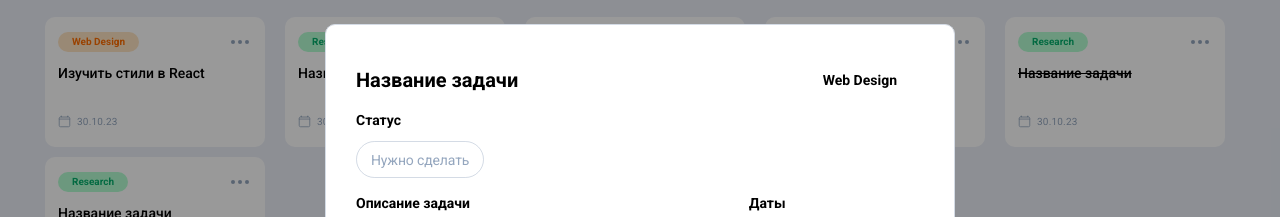
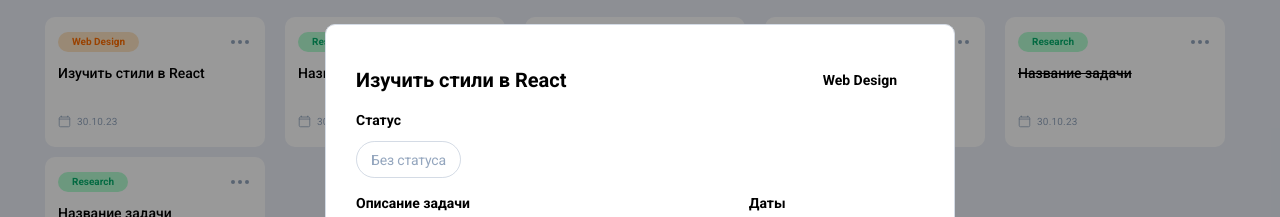
Before and after one commit to AlexxGutt/skypro-kanban, a React (Vite) app: page /card/1 in a window 1280 px wide. Shown: the part 127-344 px from the top of the page. Built offline with nearby package versions, Linux system fonts and the light colour scheme.

Commit message:
добавил useParams

```diff
--- a/src/components/Card/Card.jsx
+++ b/src/components/Card/Card.jsx
@@ -12,7 +12,7 @@ function Card({ cardData, columnData }) {
             <S.cardTheme $topic={cardData.topic}>
               <p>{cardData.topic}</p>
             </S.cardTheme>
-            <Link to="/card/:id">
+            <Link to={`/card/${cardData.id}`}>
               <S.cardBtn>
                 <div></div>
                 <div></div>
@@ -21,11 +21,11 @@ function Card({ cardData, columnData }) {
             </Link>
           </S.cardGroup>
           <S.cardContent>
-            <a href="" target="_blank">
+            <Link to={`/card/${cardData.id}`}>
               <S.cardTitle $textDecoration={textDecor[columnData.topic]}>
                 {cardData.title}
               </S.cardTitle>
-            </a>
+            </Link>
             <S.cardDate>
               <svg
                 xmlns="http://www.w3.org/2000/svg"
--- a/src/components/PopUp/PopBrowse.jsx
+++ b/src/components/PopUp/PopBrowse.jsx
@@ -1,12 +1,19 @@
 import { useNavigate } from "react-router-dom";
 import { GlobalStyle } from "../../Global.style";
 import Calendar from "../Calendar/Calendar";
+import { cards } from "../../data";
 
-function PopBrowse() {
+function PopBrowse({ cardId }) {
   const navigate = useNavigate();
   const handleClose = () => {
     navigate(-1);
   };
+  const card = cards.find((card) => card.id === Number(cardId));
+
+  if (!card) {
+    navigate("/");
+    return null;
+  }
 
   return (
     <>
@@ -16,9 +23,9 @@ function PopBrowse() {
           <div className="pop-browse__block">
             <div className="pop-browse__content">
               <div className="pop-browse__top-block">
-                <h3 className="pop-browse__ttl">Название задачи</h3>
+                <h3 className="pop-browse__ttl">{card.title}</h3>
                 <div className="categories__theme theme-top _orange _active-category">
-                  <p className="_orange">Web Design</p>
+                  <p className="_orange">{card.topic}</p>
                 </div>
               </div>
               <div className="pop-browse__status status">
@@ -28,7 +35,7 @@ function PopBrowse() {
                     <p>Без статуса</p>
                   </div>
                   <div className="status__theme _gray">
-                    <p className="_gray">Нужно сделать</p>
+                    <p className="_gray">{card.status}</p>
                   </div>
                   <div className="status__theme _hide">
                     <p>В работе</p>
--- a/src/pages/CardPage.jsx
+++ b/src/pages/CardPage.jsx
@@ -1,7 +1,10 @@
+import { useParams } from "react-router-dom";
 import PopBrowse from "../components/PopUp/PopBrowse";
 
 function CardPage() {
-  return <PopBrowse />;
+  const { id } = useParams();
+
+  return <PopBrowse cardId={id} />;
 }
 
 export default CardPage;
```
